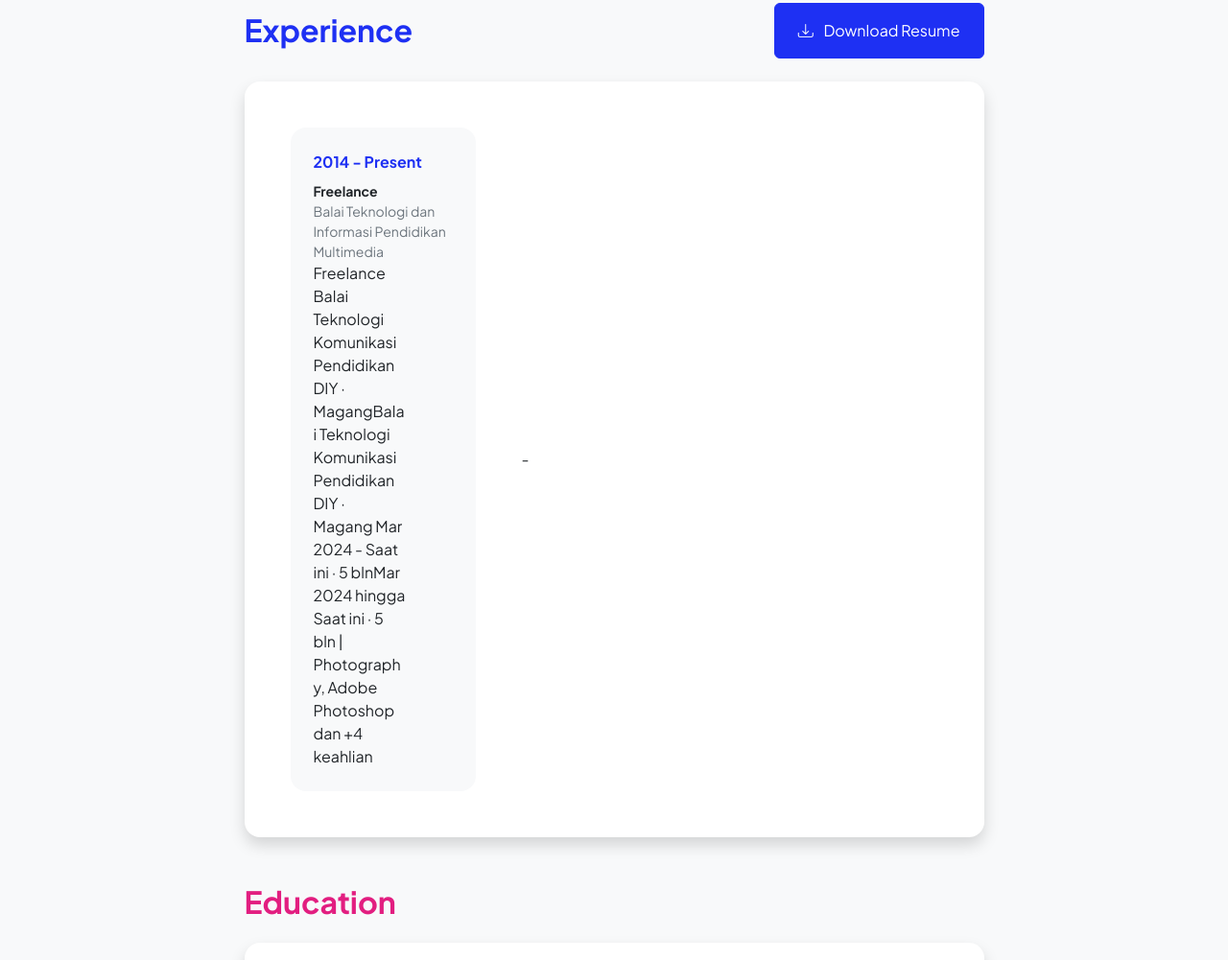
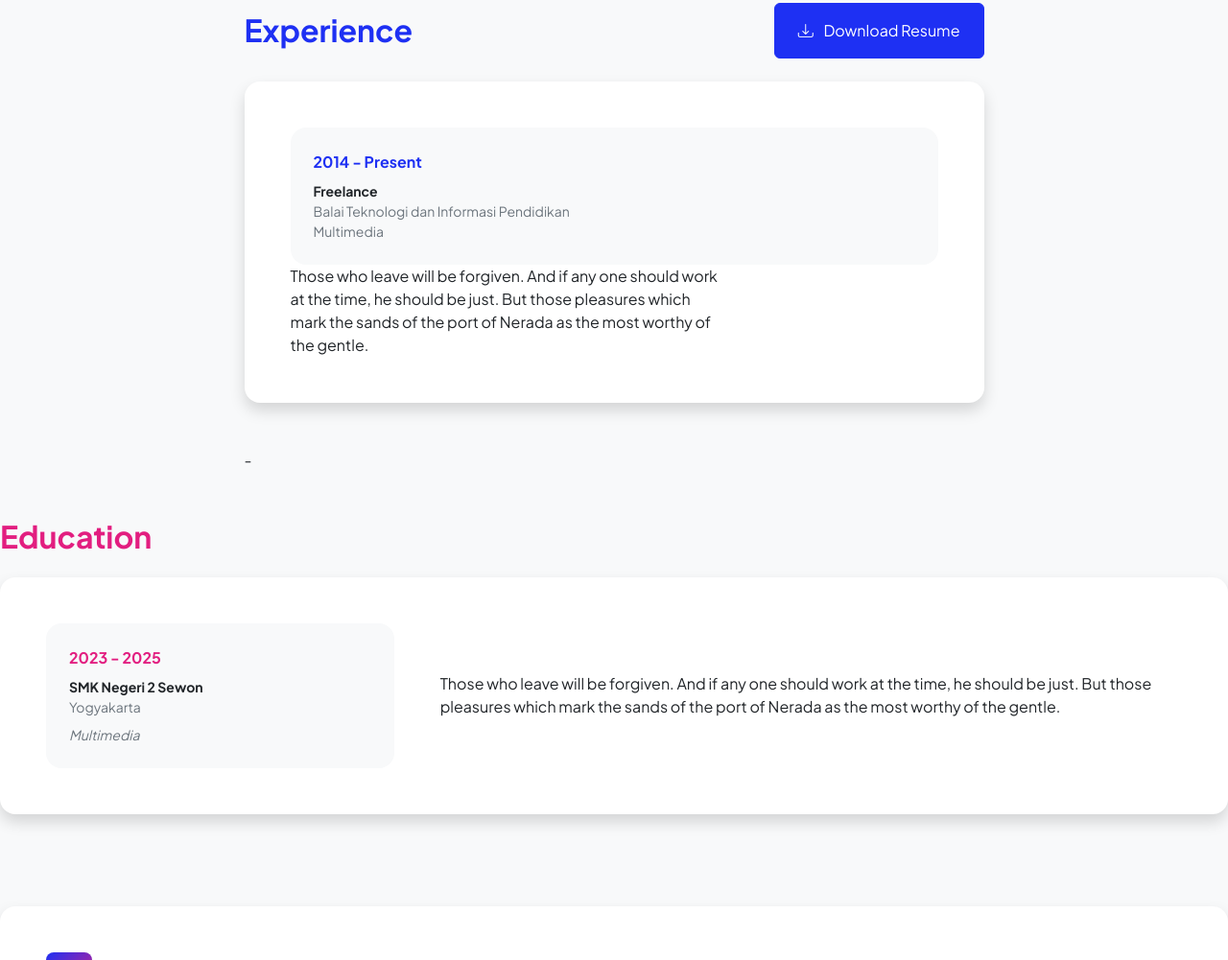
Before and after one commit to xFalzz/Portoff, a plain HTML site: page resume.html in a window 1280 px wide. Shown: the part 223-1224 px from the top of the page at 96% size. Drawn offline with nearby package versions, Linux system fonts and the light colour scheme.

Commit message:
Update resume.html

```diff
--- a/resume.html
+++ b/resume.html
@@ -62,7 +62,10 @@
                                                 <div class="small fw-bolder">Freelance</div>
                                                 <div class="small text-muted">Balai Teknologi dan Informasi Pendidikan</div>
                                                 <div class="small text-muted">Multimedia</div>
-                                                <div class="col-lg-8"><div>Freelance Balai Teknologi Komunikasi Pendidikan DIY · MagangBalai Teknologi Komunikasi Pendidikan DIY · Magang Mar 2024 - Saat ini · 5 blnMar 2024 hingga Saat ini · 5 bln | Photography, Adobe Photoshop dan +4 keahlian</div></div>
+                                                        </div>
+                                                        <div class="col-lg-8"><div>Those who leave will be forgiven. And if any one should work at the time, he should be just. But those pleasures which mark the sands of the port of Nerada as the most worthy of the gentle.</div></div>
+                                                    </div>
+                                                </div>
                                             </div>
                                         </div>
                                         <div class="col-lg-8"><div> - </div></div>
```
